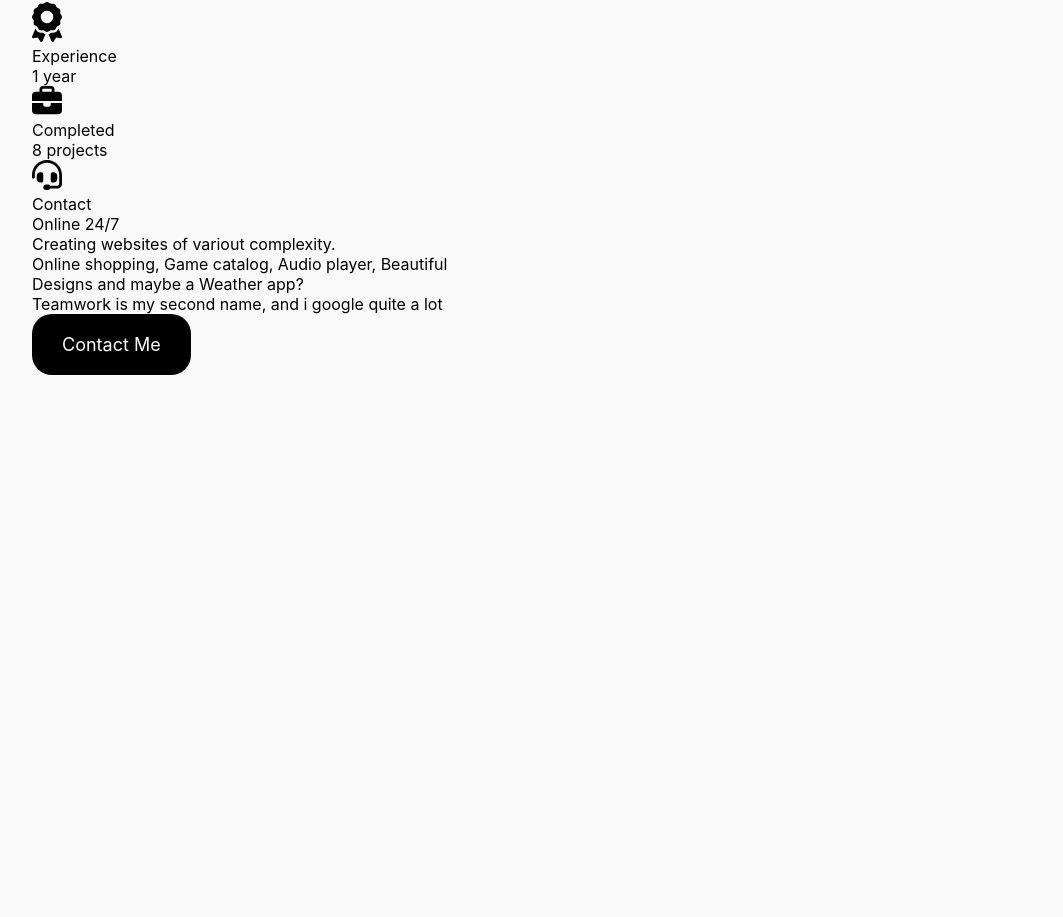
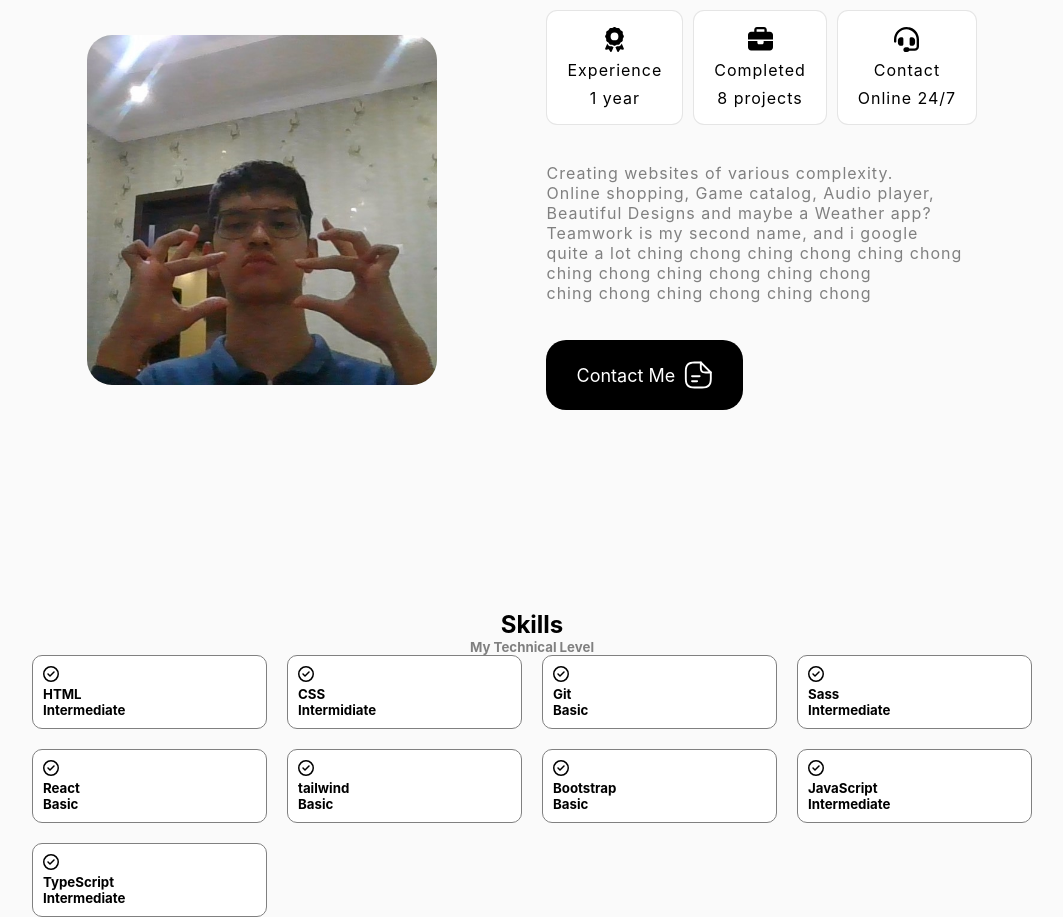
Before and after one commit to wifv/portfolio, a React (Vite) app: page / in a window 1280 px wide. Shown: the part 993-1910 px from the top of the page, without its empty margins (108-1171 px from the left). Before the commit the page ends 1368 px from the top, so only its background shows below. Built offline with nearby package versions, Linux system fonts and the light colour scheme.

Commit message:
about me?

```diff
--- a/src/assets/Page.tsx
+++ b/src/assets/Page.tsx
@@ -19,11 +19,13 @@ const Page = () => {
         <img src="/src/assets/me.jpg" alt="my image" className="my-image "/>
       </section>
       <section className="about-me">
-        <h1 className="text-center">About Me</h1>
+        <h1 className="text-center h1">About Me</h1>
         <h5 className="text-center">My Introduction</h5>
         <br /><br /><br />
         <div className="me-block">
-            <img src="/src/assets/me.jpg" alt="my image" className="my-image my-image-2"/>
+            <div className="some-container">
+              <img src="/src/assets/also_me.jpg" alt="my image" className="my-image my-image-2"/>
+            </div>
             <div className="me-right">
                 <div className="me-right-block">
                     <div className="me-right-1">
@@ -42,14 +44,91 @@ const Page = () => {
                         <div>Online 24/7</div>
                     </div>
                 </div>
-                <p className="me-right-block">
-                    Creating websites of variout complexity. <br />
-                    Online shopping, Game catalog, Audio player, Beautiful <br />
-                    Designs and maybe a Weather app? <br />
-                    Teamwork is my second name, and i google quite a lot <br />
+                <p className="me-right-block color-2">
+                    Creating websites of various complexity. <br />
+                    Online shopping, Game catalog, Audio player, <br />
+                    Beautiful Designs and maybe a Weather app? <br />
+                    Teamwork is my second name, and i google <br /> quite a lot
+                    ching chong ching chong ching chong <br />
+                    ching chong ching chong ching chong <br />
+                    ching chong ching chong ching chong <br />
                 </p>
-                <a href="#"><div className="hello-btn">Contact Me</div></a>
+                <a href="#"><div className="hello-btn">
+                  Contact Me
+                  <svg xmlns="http://www.w3.org/2000/svg" viewBox="0 0 24 24" fill="#fff"><path d="M15.25 22.7502H9.25C3.82 22.7502 1.5 20.4302 1.5 15.0002V9.00024C1.5 3.57024 3.82 1.25024 9.25 1.25024H14.25C14.66 1.25024 15 1.59024 15 2.00024C15 2.41024 14.66 2.75024 14.25 2.75024H9.25C4.64 2.75024 3 4.39024 3 9.00024V15.0002C3 19.6102 4.64 21.2502 9.25 21.2502H15.25C19.86 21.2502 21.5 19.6102 21.5 15.0002V10.0002C21.5 9.59024 21.84 9.25024 22.25 9.25024C22.66 9.25024 23 9.59024 23 10.0002V15.0002C23 20.4302 20.68 22.7502 15.25 22.7502Z" fill="var(--container-color)"></path><path d="M22.25 10.7502H18.25C14.83 10.7502 13.5 9.42023 13.5 6.00023V2.00023C13.5 1.70023 13.68 1.42023 13.96 1.31023C14.24 1.19023 14.56 1.26023 14.78 1.47023L22.78 9.47023C22.99 9.68023 23.06 10.0102 22.94 10.2902C22.82 10.5702 22.55 10.7502 22.25 10.7502ZM15 3.81023V6.00023C15 8.58023 15.67 9.25023 18.25 9.25023H20.44L15 3.81023Z" fill="var(--container-color)"></path><path d="M13.25 13.7502H7.25C6.84 13.7502 6.5 13.4102 6.5 13.0002C6.5 12.5902 6.84 12.2502 7.25 12.2502H13.25C13.66 12.2502 14 12.5902 14 13.0002C14 13.4102 13.66 13.7502 13.25 13.7502Z" fill="var(--container-color)"></path><path d="M11.25 17.7502H7.25C6.84 17.7502 6.5 17.4102 6.5 17.0002C6.5 16.5902 6.84 16.2502 7.25 16.2502H11.25C11.66 16.2502 12 16.5902 12 17.0002C12 17.4102 11.66 17.7502 11.25 17.7502Z" fill="whit#fff"></path></svg>
+                </div></a>
             </div>
+        </div>
+      </section>
+
+      <section className="Skills margin-top">
+        <h1 className="text-center">Skills</h1>
+        <h5 className="text-center color-2">My Technical Level</h5>
+
+        <div className="skills">
+          <div className="skill-block">
+            <svg xmlns="http://www.w3.org/2000/svg" viewBox="0 0 512 512"><path d="M256 48a208 208 0 1 1 0 416 208 208 0 1 1 0-416zm0 464A256 256 0 1 0 256 0a256 256 0 1 0 0 512zM369 209c9.4-9.4 9.4-24.6 0-33.9s-24.6-9.4-33.9 0l-111 111-47-47c-9.4-9.4-24.6-9.4-33.9 0s-9.4 24.6 0 33.9l64 64c9.4 9.4 24.6 9.4 33.9 0L369 209z"/></svg>
+            <div className="skill-block-right">
+              <h5>HTML</h5>
+              <h5>Intermediate</h5>
+            </div>
+          </div>
+          <div className="skill-block">
+            <svg xmlns="http://www.w3.org/2000/svg" viewBox="0 0 512 512"><path d="M256 48a208 208 0 1 1 0 416 208 208 0 1 1 0-416zm0 464A256 256 0 1 0 256 0a256 256 0 1 0 0 512zM369 209c9.4-9.4 9.4-24.6 0-33.9s-24.6-9.4-33.9 0l-111 111-47-47c-9.4-9.4-24.6-9.4-33.9 0s-9.4 24.6 0 33.9l64 64c9.4 9.4 24.6 9.4 33.9 0L369 209z"/></svg>
+            <div className="skill-block-right">
+              <h5>CSS</h5>
+              <h5>Intermidiate</h5>
+            </div>
+          </div>
+          <div className="skill-block">
+            <svg xmlns="http://www.w3.org/2000/svg" viewBox="0 0 512 512"><path d="M256 48a208 208 0 1 1 0 416 208 208 0 1 1 0-416zm0 464A256 256 0 1 0 256 0a256 256 0 1 0 0 512zM369 209c9.4-9.4 9.4-24.6 0-33.9s-24.6-9.4-33.9 0l-111 111-47-47c-9.4-9.4-24.6-9.4-33.9 0s-9.4 24.6 0 33.9l64 64c9.4 9.4 24.6 9.4 33.9 0L369 209z"/></svg>
+            <div className="skill-block-right">
+              <h5>Git</h5>
+              <h5>Basic</h5>
+            </div>
+          </div>
+          <div className="skill-block">
+            <svg xmlns="http://www.w3.org/2000/svg" viewBox="0 0 512 512"><path d="M256 48a208 208 0 1 1 0 416 208 208 0 1 1 0-416zm0 464A256 256 0 1 0 256 0a256 256 0 1 0 0 512zM369 209c9.4-9.4 9.4-24.6 0-33.9s-24.6-9.4-33.9 0l-111 111-47-47c-9.4-9.4-24.6-9.4-33.9 0s-9.4 24.6 0 33.9l64 64c9.4 9.4 24.6 9.4 33.9 0L369 209z"/></svg>
+            <div className="skill-block-right">
+              <h5>Sass</h5>
+              <h5>Intermediate</h5>
+            </div>
+          </div>
+          <div className="skill-block">
+            <svg xmlns="http://www.w3.org/2000/svg" viewBox="0 0 512 512"><path d="M256 48a208 208 0 1 1 0 416 208 208 0 1 1 0-416zm0 464A256 256 0 1 0 256 0a256 256 0 1 0 0 512zM369 209c9.4-9.4 9.4-24.6 0-33.9s-24.6-9.4-33.9 0l-111 111-47-47c-9.4-9.4-24.6-9.4-33.9 0s-9.4 24.6 0 33.9l64 64c9.4 9.4 24.6 9.4 33.9 0L369 209z"/></svg>
+            <div className="skill-block-right">
+              <h5>React</h5>
+              <h5>Basic</h5>
+            </div>
+          </div>
+          <div className="skill-block">
+            <svg xmlns="http://www.w3.org/2000/svg" viewBox="0 0 512 512"><path d="M256 48a208 208 0 1 1 0 416 208 208 0 1 1 0-416zm0 464A256 256 0 1 0 256 0a256 256 0 1 0 0 512zM369 209c9.4-9.4 9.4-24.6 0-33.9s-24.6-9.4-33.9 0l-111 111-47-47c-9.4-9.4-24.6-9.4-33.9 0s-9.4 24.6 0 33.9l64 64c9.4 9.4 24.6 9.4 33.9 0L369 209z"/></svg>
+            <div className="skill-block-right">
+              <h5>tailwind</h5>
+              <h5>Basic</h5>
+            </div>
+          </div>
+          <div className="skill-block">
+            <svg xmlns="http://www.w3.org/2000/svg" viewBox="0 0 512 512"><path d="M256 48a208 208 0 1 1 0 416 208 208 0 1 1 0-416zm0 464A256 256 0 1 0 256 0a256 256 0 1 0 0 512zM369 209c9.4-9.4 9.4-24.6 0-33.9s-24.6-9.4-33.9 0l-111 111-47-47c-9.4-9.4-24.6-9.4-33.9 0s-9.4 24.6 0 33.9l64 64c9.4 9.4 24.6 9.4 33.9 0L369 209z"/></svg>
+            <div className="skill-block-right">
+              <h5>Bootstrap</h5>
+              <h5>Basic</h5>
+            </div>
+          </div>
+          <div className="skill-block">
+            <svg xmlns="http://www.w3.org/2000/svg" viewBox="0 0 512 512"><path d="M256 48a208 208 0 1 1 0 416 208 208 0 1 1 0-416zm0 464A256 256 0 1 0 256 0a256 256 0 1 0 0 512zM369 209c9.4-9.4 9.4-24.6 0-33.9s-24.6-9.4-33.9 0l-111 111-47-47c-9.4-9.4-24.6-9.4-33.9 0s-9.4 24.6 0 33.9l64 64c9.4 9.4 24.6 9.4 33.9 0L369 209z"/></svg>
+            <div className="skill-block-right">
+              <h5>JavaScript</h5>
+              <h5>Intermediate</h5>
+            </div>
+          </div>
+          <div className="skill-block">
+            <svg xmlns="http://www.w3.org/2000/svg" viewBox="0 0 512 512"><path d="M256 48a208 208 0 1 1 0 416 208 208 0 1 1 0-416zm0 464A256 256 0 1 0 256 0a256 256 0 1 0 0 512zM369 209c9.4-9.4 9.4-24.6 0-33.9s-24.6-9.4-33.9 0l-111 111-47-47c-9.4-9.4-24.6-9.4-33.9 0s-9.4 24.6 0 33.9l64 64c9.4 9.4 24.6 9.4 33.9 0L369 209z"/></svg>
+            <div className="skill-block-right">
+              <h5>TypeScript</h5>
+              <h5>Intermediate</h5>
+            </div>
+          </div>
         </div>
       </section>
     </div>
--- a/src/assets/navbar.css
+++ b/src/assets/navbar.css
@@ -27,7 +27,7 @@ body {
 
 .nav ul {
     display: flex;
-    gap: 20px;
+    gap: 2rem;
 }
 
 .nav ul li {
--- a/src/assets/page.css
+++ b/src/assets/page.css
@@ -68,9 +68,9 @@
 }
 
 .my-image-2 {
-    width: 350px;
+    max-width: 350px;
+    max-height: 350px;
     border-radius: 25px;
-
 }
 
 .hello-btn {
@@ -80,6 +80,9 @@
     border-radius: 20px;
     padding: 20px 30px;
     max-width: fit-content;
+    display: flex;
+    align-items: center;
+    gap: 8px;
 }
 
 .hi {
@@ -100,10 +103,104 @@
         border-radius: 58% 40% 30% 70%/60% 30% 70% 40%;
     }
 
-    50% {
+    33% {
         border-radius: 30% 60% 70% 40%/50% 60% 30%;
+    }
+
+    66% {
+        border-radius: 60% 70% 50% 80%/50% 50% 60%;
     }
     100% {
         border-radius: 58% 40% 30% 70%/60% 30% 70% 40%;
     }
 }
+
+.text-center {
+    margin: auto;
+    text-align: center;
+}
+
+.h1 {
+    font-size: 2.25rem;
+}
+
+.me-block {
+    display: flex;
+    justify-content: space-around;
+    height: 400px;
+}
+
+.me-right-block {
+    display: flex;
+    justify-content: space-between;
+    letter-spacing: 1px;
+    gap: 10px;
+}
+
+.me-right {
+    display: flex;
+    flex-direction: column;
+    justify-content: space-between;
+}
+
+.me-right-1 {
+    display: flex;
+    flex-direction: column;
+    justify-content: center;
+    align-items: center;
+    padding: 16px 20px;
+    gap: 0.5rem;
+    background-color: white;
+    border: 1px solid rgba(0,0,0,0.1);
+    border-radius: 0.7rem;
+}
+
+.me-right-1 svg {
+    max-width: 25px;
+    max-height: 25px;
+}
+
+.about-me {
+    margin-top: 350px;
+}
+
+.some-container {
+    display: flex;
+    align-items: center;
+    justify-content: center;
+}
+
+.color-2 {
+    color: rgb(128, 128, 128);;
+}
+
+.margin-top {
+    margin-top: 200px;
+}
+
+.skill-block svg {
+    width: 16px;
+}
+
+.skills {
+    display: grid;
+    gap: 20px;
+    grid-template-columns: repeat(auto-fit, minmax(200px, 1fr));
+}
+
+.skill-block {
+    padding: 10px;
+    border: 1px solid rgb(128, 128, 128);
+    border-radius: 10px;
+    background-color: white;
+    transition: all 0.2s;
+}
+
+.skill-block:hover {
+    background-color: black;
+}
+
+.skill-block:hover * {
+    color: #fff;
+    fill: #fff;
+}
```
Also changed, not shown: src/assets/also_me.jpg (added).
